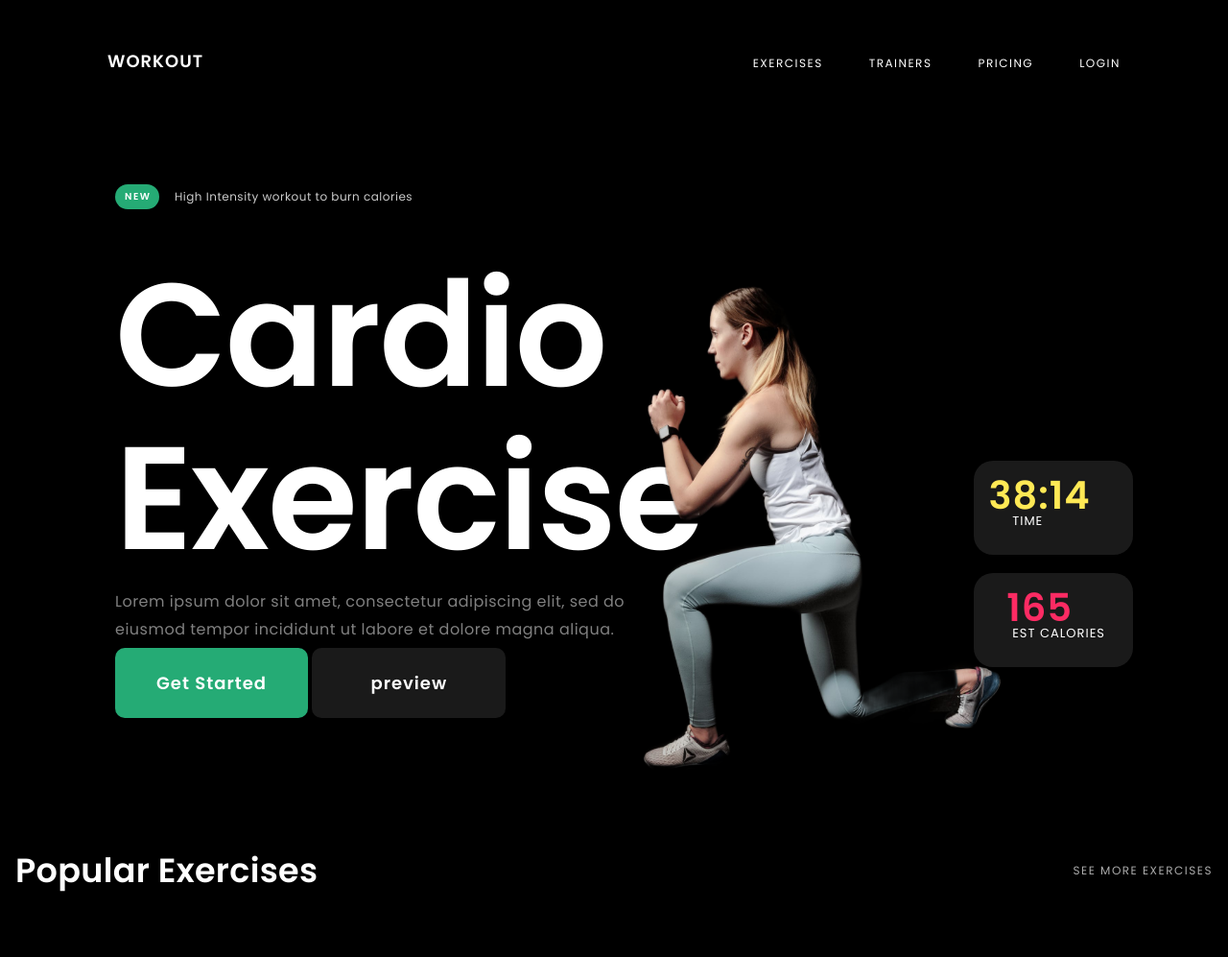
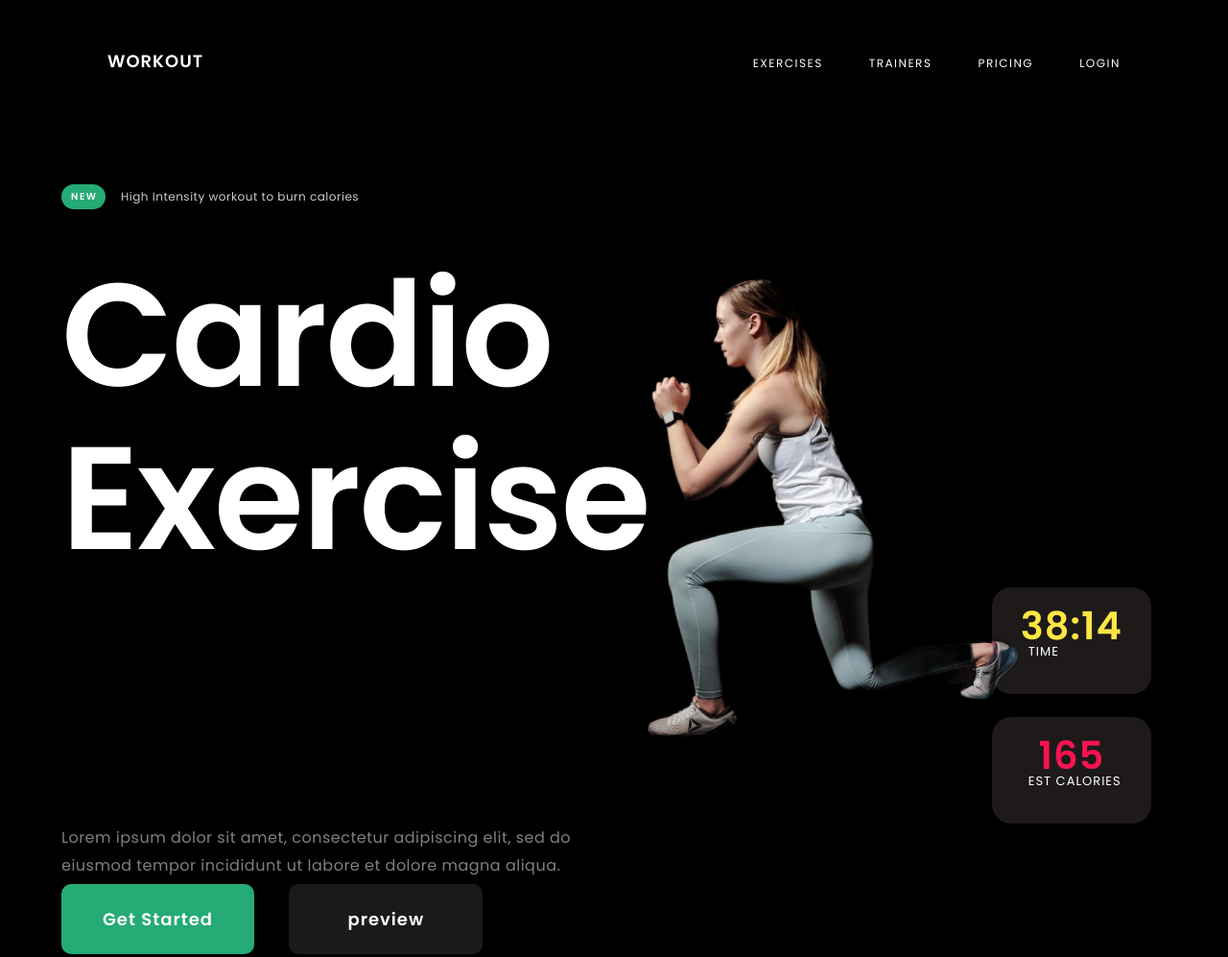
Before and after one commit to MisterrXray/cardio, a website: page src/index.html in a window 1280 px wide. Shown: the top 997 px of the page at 96% size. Drawn offline with nearby package versions, Linux system fonts and the light colour scheme; files that its build step writes are made by us from their sources; files whose address does not match are found by name.

Commit message:
cardio adaptive ?

```diff
--- a/src/index.html
+++ b/src/index.html
@@ -40,7 +40,8 @@
                               <div class="promo__girl--run">
                                     <img src="./img/image1.png" alt="girl" class="promo__girl">
                               </div>
-                              <div class="promo__icons">
+                        </div>
+                        <div class="promo__icons--block">
                               <div class="promo__item">
                                     <div class="promo__numbers--yellow">38:14</div>
                                     <div class="promo__descr">TIME</div>
@@ -48,7 +49,6 @@
                               <div class="promo__item">
                                     <div class="promo__numbers--red">165</div>
                                     <div class="promo__descr">EST CALORIES</div>
-                                    </div>
                               </div>
                         </div>
                         <div class="promo__footer">
@@ -61,7 +61,6 @@
                                           <a href="#" class="started">Get Started</a>
                                           <a href="#" class="preview">preview</a>
                                     </div>
-
                               </div>
                         </div>
                   </div>
--- a/src/sass/blocks/_popular.scss
+++ b/src/sass/blocks/_popular.scss
@@ -1,4 +1,6 @@
 .popular {
+  margin-top: 10rem;
+  display: grid;
   padding-bottom: 12rem;
 
 
@@ -32,8 +34,8 @@
     opacity: 0.67;
   }
 
+
   &__wrapper {
-    margin-top: 7rem;
     display: grid;
     grid-template-columns: repeat(3, 1fr);
     column-gap: 2.5rem;
@@ -42,10 +44,11 @@
 
   &__item {
     position: relative;
+    width: 100%;
+    height: 100%;
   }
 
   &__img {
-    width: 100%;
     border-radius: 0.625rem;
   }
 
--- a/src/sass/blocks/_promo.scss
+++ b/src/sass/blocks/_promo.scss
@@ -1,5 +1,5 @@
 .promo {
-  padding: 6rem 5rem 10rem 6.5rem;
+  padding: 6rem 4rem 5rem 3rem;
 
 
   a {
@@ -49,6 +49,7 @@
 
 
   &__title {
+    width: 6em;
     margin-top: 2.9rem;
     color: #FFF;
     font-family: Poppins;
@@ -65,8 +66,9 @@
     position: absolute;
     top: 8rem;
     left: 35rem;
-    width: 33.75rem;
-    height: 55.125rem;
+    width: 35em;
+
+    // object-fit:fill;
   }
 
   &__header {
@@ -77,32 +79,26 @@
   }
 
 
-  &__icons {
-    position: absolute;
-    top: 60%;
-    right: 10%;
+  &__icons--block {
+    display: grid;
+    justify-content: flex-end;
+    align-items: end;
+    grid-template-columns: 0.1fr;
+    gap: 1.5rem;
+    width: 100%;
+
+
 
   }
 
   &__item {
-    position: relative;
+    padding: 1.25rem 1.88rem 2.35rem 1.88rem;
+    border-radius: 1.25rem;
+    background:rgba($color: #1e1a1ac4, $alpha: 5.0);
 
-    margin-bottom: 3rem;
-
-    &::before {
-      position: absolute;
-      content: '';
-      width: 10.375rem;
-      height: 6.125rem;
-      border-radius: 1.25rem;
-      opacity: 0.1;
-      background: #FFF;
-
-    }
   }
 
   &__numbers--yellow {
-    padding-top: 1rem;
     text-align: center;
     color: #FFE642;
     font-family: Poppins;
@@ -115,7 +111,6 @@
   }
 
   &__numbers--red {
-    padding-top: 1rem;
     text-align: center;
     color: #FB1351;
     font-family: Poppins;
@@ -127,7 +122,7 @@
   }
 
   &__descr {
-    margin-left: 2.5rem;
+    margin-left:0.5rem;
     color: #FFF;
     font-family: Poppins;
     font-size: 0.8125rem;
@@ -140,14 +135,15 @@
 
   &__footer--content {
     display: grid;
-    grid-template-columns: repeat(3, auto);
+    grid-template-columns: repeat(1, 1fr);
     justify-content: start;
     gap: 1.88rem;
 
   }
 
   &__footer--descr {
-    width: 38rem;
+    display: flex;
+    width: 36em;
     grid-column: span 3;
     color: #FFF;
     font-family: Poppins;
@@ -175,10 +171,9 @@
   }
 
   .preview {
-    width: 100%;
+
     padding: 1.5rem 3.81rem;
-    margin-left: 1rem;
-    margin: 0 auto;
+    margin-left: 2rem;
     position: relative;
     color: #FFF;
     font-family: Poppins;
@@ -191,7 +186,7 @@
 
     &::before {
       position: absolute;
-      width: 100%;
+      min-width: 100%;
       height: 100%;
       content: '';
       border-radius: 0.625rem;
--- a/src/sass/style.scss
+++ b/src/sass/style.scss
@@ -5,6 +5,11 @@
 @import "libs/animate";
 @import "base/media";
 
+* {
+  margin: 0;
+  padding: 0;
+
+}
 
 
 
@@ -37,6 +42,7 @@
 }
 
 body {
+
   background-color: #000;
 
 }
```
Also changed, not shown: dist/css/style.min.css, dist/index.html. Lines whose indentation alone changed are shown as unchanged.
